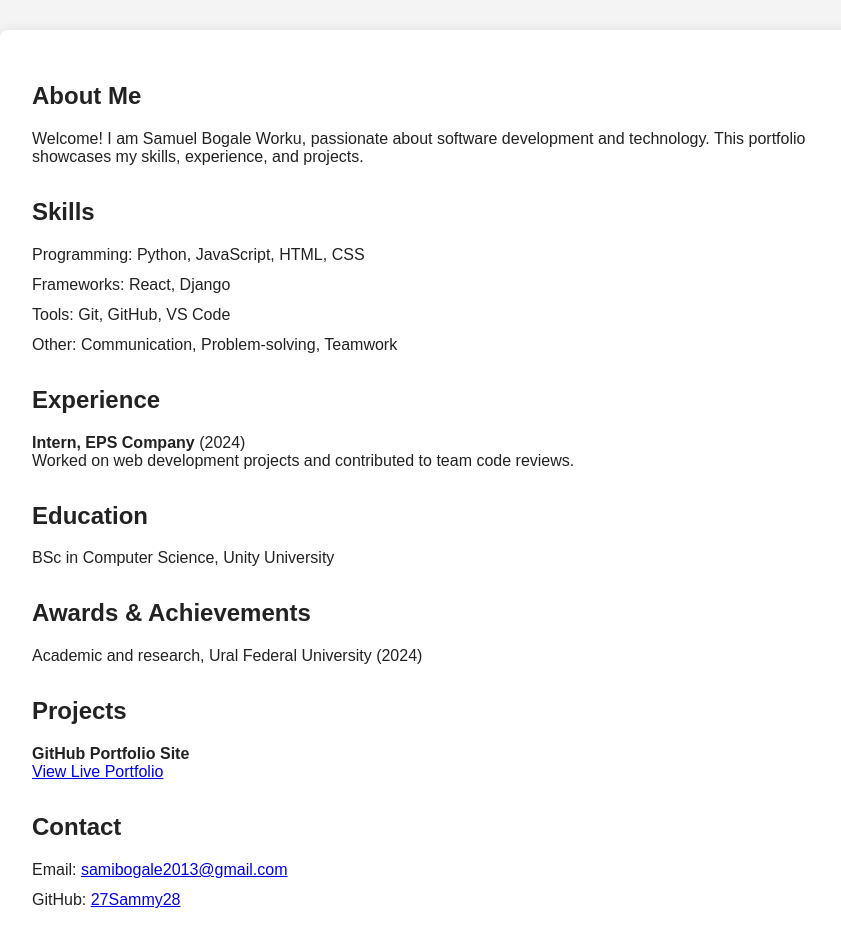
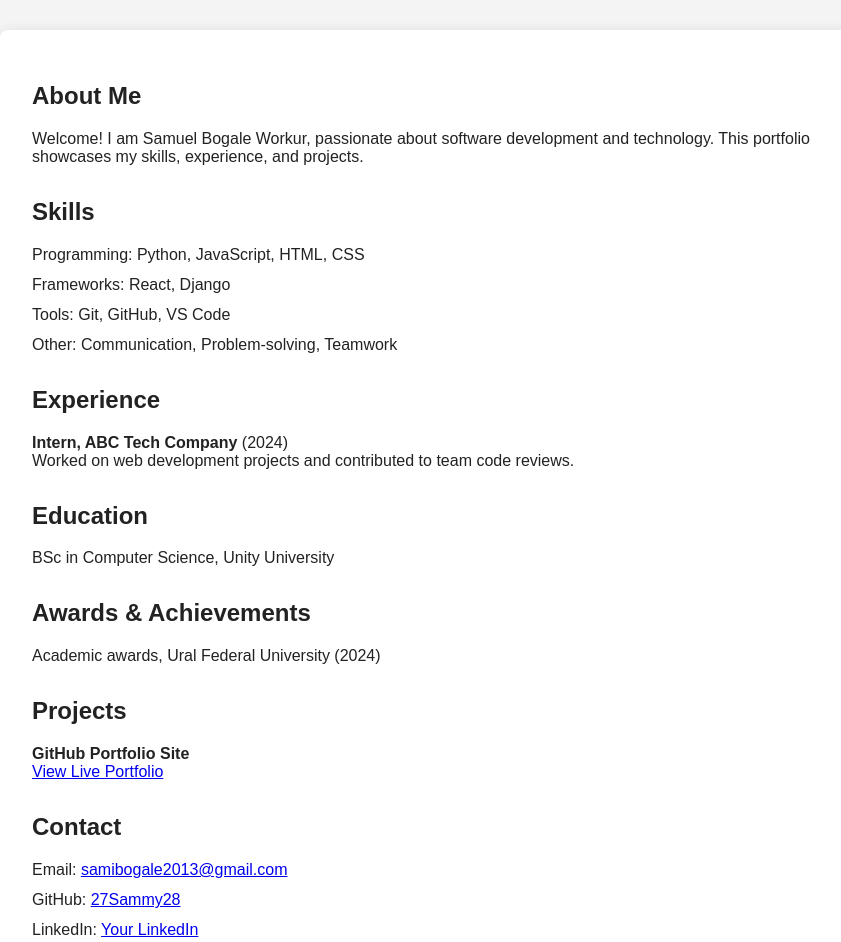
Before and after one commit to 27Sammy28/my_project_github.io-, a plain HTML site: page index.html in a window 1280 px wide. Shown: the part 380-1322 px from the top of the page, without its empty margins (208-1049 px from the left). Drawn offline with Linux system fonts and the light colour scheme.

Commit message:
index.html

```diff
--- a/index.html
+++ b/index.html
@@ -15,7 +15,7 @@
         <section>
             <h2>About Me</h2>
             <p>
-                Welcome! I am Samuel Bogale Worku, passionate about software development and technology.
+                Welcome! I am Samuel Bogale Workur, passionate about software development and technology.
                 This portfolio showcases my skills, experience, and projects.
             </p>
         </section>
@@ -32,24 +32,21 @@
             <h2>Experience</h2>
             <ul>
                 <li>
-                    <strong>Intern, EPS Company</strong> (2024)<br>
+                    <strong>Intern, ABC Tech Company</strong> (2024)<br>
                     Worked on web development projects and contributed to team code reviews.
                 </li>
-                <!-- Add more experience here -->
             </ul>
         </section>
         <section>
             <h2>Education</h2>
             <ul>
                 <li>BSc in Computer Science, Unity University</li>
-                <!-- Add more education info here -->
             </ul>
         </section>
         <section>
             <h2>Awards & Achievements</h2>
             <ul>
-                <li>Academic and research, Ural Federal University (2024)</li>
-                <!-- Add more awards here -->
+                <li>Academic awards, Ural Federal University (2024)</li>
             </ul>
         </section>
         <section>
@@ -59,7 +56,6 @@
                     <strong>GitHub Portfolio Site</strong><br>
                     <a href="https://27Sammy28.github.io/my_project_github.io-/" target="_blank">View Live Portfolio</a>
                 </li>
-                <!-- Add more projects here -->
             </ul>
         </section>
         <section>
@@ -67,7 +63,7 @@
             <ul>
                 <li>Email: <a href="mailto:samuel@example.com">samibogale2013@gmail.com</a></li>
                 <li>GitHub: <a href="https://github.com/27Sammy28" target="_blank">27Sammy28</a></li>
-
+                <li>LinkedIn: <a href="https://linkedin.com/in/yourprofile" target="_blank">Your LinkedIn</a></li>
             </ul>
         </section>
     </main>
```
